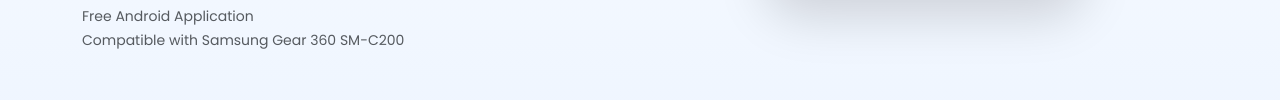
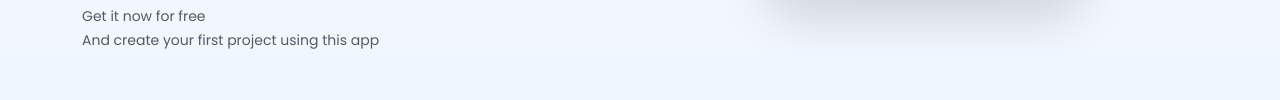
Before and after one commit to vikmimedia/vikmimedia.github.io, a plain HTML site: page index.html in a window 1280 px wide. Shown: the part 577-677 px from the top of the page. Drawn offline with nearby package versions, Linux system fonts and the light colour scheme.

Commit message:
Update index.html

```diff
--- a/index.html
+++ b/index.html
@@ -126,9 +126,9 @@
                 <div class="mt-3 text-muted">
 
                     <small>
-                        Free Android Application
+                        Get it now for free
                         <br>
-                        Compatible with Samsung Gear 360 SM-C200
+                        And create your first project using this app
                     </small>
 
                 </div>
```
